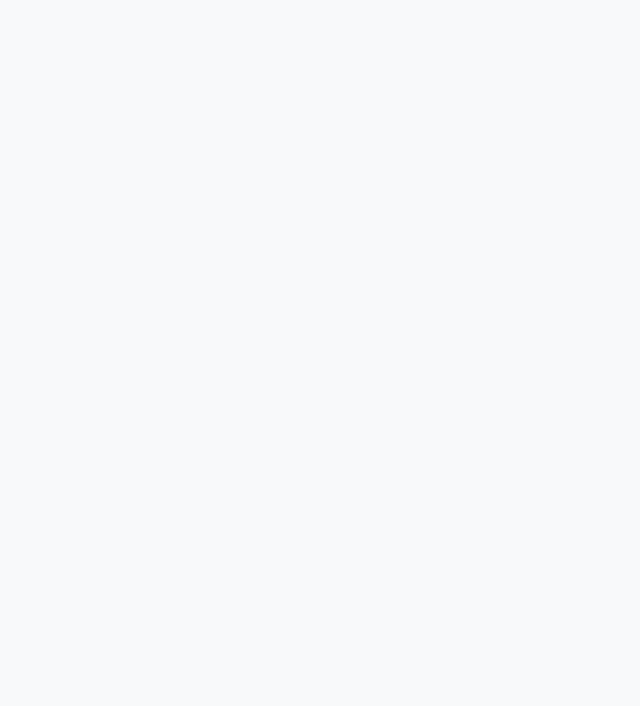
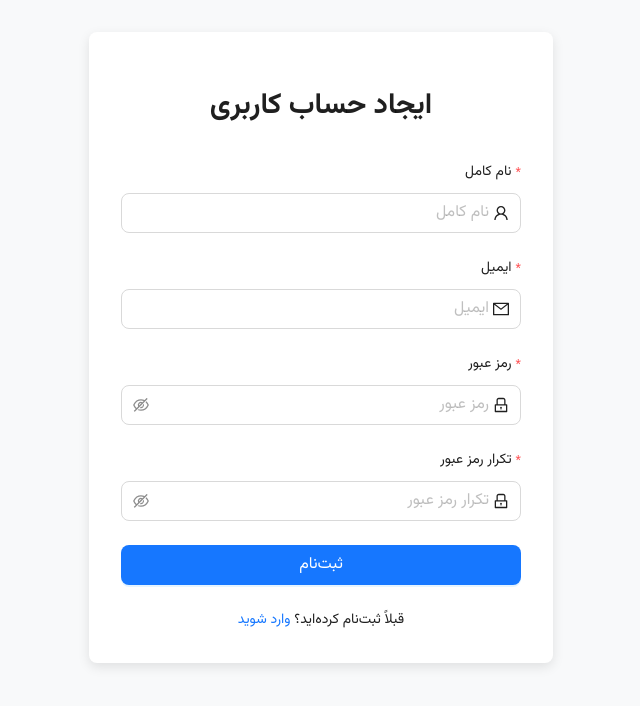
Before and after one commit to matinmousavi/teklino, a React (Vite) app in the folder frontend/: page /register in a window 1280 px wide. Before the commit this address had no page. Shown: the top 706 px of the page, without its empty margins (427-1067 px from the left). Built offline with nearby package versions, Linux system fonts and the light colour scheme.

Commit message:
feat(auth): add RegisterPage with form and routing

```diff
--- /dev/null
+++ b/frontend/src/pages/public/RegisterPage/RegisterPage.jsx
@@ -0,0 +1,128 @@
+import { Link } from 'react-router-dom'
+import { Form, Input, Button } from 'antd'
+import { UserOutlined, MailOutlined, LockOutlined } from '@ant-design/icons'
+import styles from './RegisterPage.module.css'
+
+const RegisterPage = () => {
+	const onFinish = values => {
+		console.log('Success:', values)
+	}
+
+	return (
+		<div className={styles['register-page']}>
+			<div className={styles['register-form-container']}>
+				<h1 className={styles['register-form-container__title']}>
+					ایجاد حساب کاربری
+				</h1>
+				<Form name='register' onFinish={onFinish} layout='vertical'>
+					<Form.Item
+						label='نام کامل'
+						name='name'
+						rules={[
+							{
+								required: true,
+								message: 'لطفا نام کامل خود را وارد کنید!',
+								whitespace: true,
+							},
+						]}
+					>
+						<Input
+							prefix={<UserOutlined />}
+							placeholder='نام کامل'
+							size='large'
+						/>
+					</Form.Item>
+
+					<Form.Item
+						label='ایمیل'
+						name='email'
+						rules={[
+							{
+								required: true,
+								message: 'لطفا ایمیل خود را وارد کنید!',
+							},
+							{
+								type: 'email',
+								message: 'ایمیل وارد شده معتبر نیست!',
+							},
+						]}
+					>
+						<Input
+							prefix={<MailOutlined />}
+							placeholder='ایمیل'
+							size='large'
+						/>
+					</Form.Item>
+
+					<Form.Item
+						label='رمز عبور'
+						name='password'
+						rules={[
+							{
+								required: true,
+								message: 'لطفا رمز عبور خود را وارد کنید!',
+							},
+						]}
+						hasFeedback
+					>
+						<Input.Password
+							prefix={<LockOutlined />}
+							placeholder='رمز عبور'
+							size='large'
+						/>
+					</Form.Item>
+
+					<Form.Item
+						label='تکرار رمز عبور'
+						name='confirm'
+						dependencies={['password']}
+						hasFeedback
+						rules={[
+							{
+								required: true,
+								message: 'لطفا رمز عبور خود را تکرار کنید!',
+							},
+							({ getFieldValue }) => ({
+								validator(_, value) {
+									if (
+										!value ||
+										getFieldValue('password') === value
+									) {
+										return Promise.resolve()
+									}
+									return Promise.reject(
+										new Error(
+											'رمزهای عبور وارد شده یکسان نیستند!'
+										)
+									)
+								},
+							}),
+						]}
+					>
+						<Input.Password
+							prefix={<LockOutlined />}
+							placeholder='تکرار رمز عبور'
+							size='large'
+						/>
+					</Form.Item>
+
+					<Form.Item>
+						<Button
+							type='primary'
+							htmlType='submit'
+							block
+							size='large'
+						>
+							ثبت‌نام
+						</Button>
+					</Form.Item>
+				</Form>
+				<div className={styles['register-form-container__login']}>
+					قبلاً ثبت‌نام کرده‌اید؟ <Link to='/login'>وارد شوید</Link>
+				</div>
+			</div>
+		</div>
+	)
+}
+
+export default RegisterPage
--- /dev/null
+++ b/frontend/src/pages/public/RegisterPage/RegisterPage.module.css
@@ -0,0 +1,27 @@
+.register-page {
+    display: flex;
+    justify-content: center;
+    align-items: center;
+    min-height: calc(100vh - 200px);
+    padding: 2rem;
+}
+
+.register-form-container {
+    width: 100%;
+    max-width: 400px;
+    padding: 2rem;
+    background-color: var(--color-surface);
+    border-radius: 8px;
+    box-shadow: 0 4px 12px rgba(0, 0, 0, 0.1);
+}
+
+.register-form-container__title {
+    text-align: center;
+    margin-bottom: 2rem;
+    font-size: 1.8rem;
+}
+
+.register-form-container__login {
+    text-align: center;
+    margin-top: 1.5rem;
+}
--- a/frontend/src/routes/index.jsx
+++ b/frontend/src/routes/index.jsx
@@ -5,11 +5,12 @@ import ProductsPage from '../pages/userPanel/ProductsPage/ProductsPage.jsx'
 import ProductDetailPage from '../pages/userPanel/ProductDetailPage/ProductDetailPage.jsx'
 import CartPage from '../pages/userPanel/CartPage/CartPage.jsx'
 import LoginPage from '../pages/public/LoginPage/LoginPage.jsx'
+import RegisterPage from '../pages/public/RegisterPage/RegisterPage.jsx'
 
 const AppRoutes = () => {
 	return (
 		<Routes>
-			{/* Routes with MainLayout (Header and Footer) */}
+			{/* Routes with MainLayout */}
 			<Route element={<MainLayout />}>
 				<Route path='/' element={<HomePage />} />
 				<Route path='/products' element={<ProductsPage />} />
@@ -22,6 +23,7 @@ const AppRoutes = () => {
 
 			{/* Routes without MainLayout */}
 			<Route path='/login' element={<LoginPage />} />
+			<Route path='/register' element={<RegisterPage />} />
 		</Routes>
 	)
 }
```
